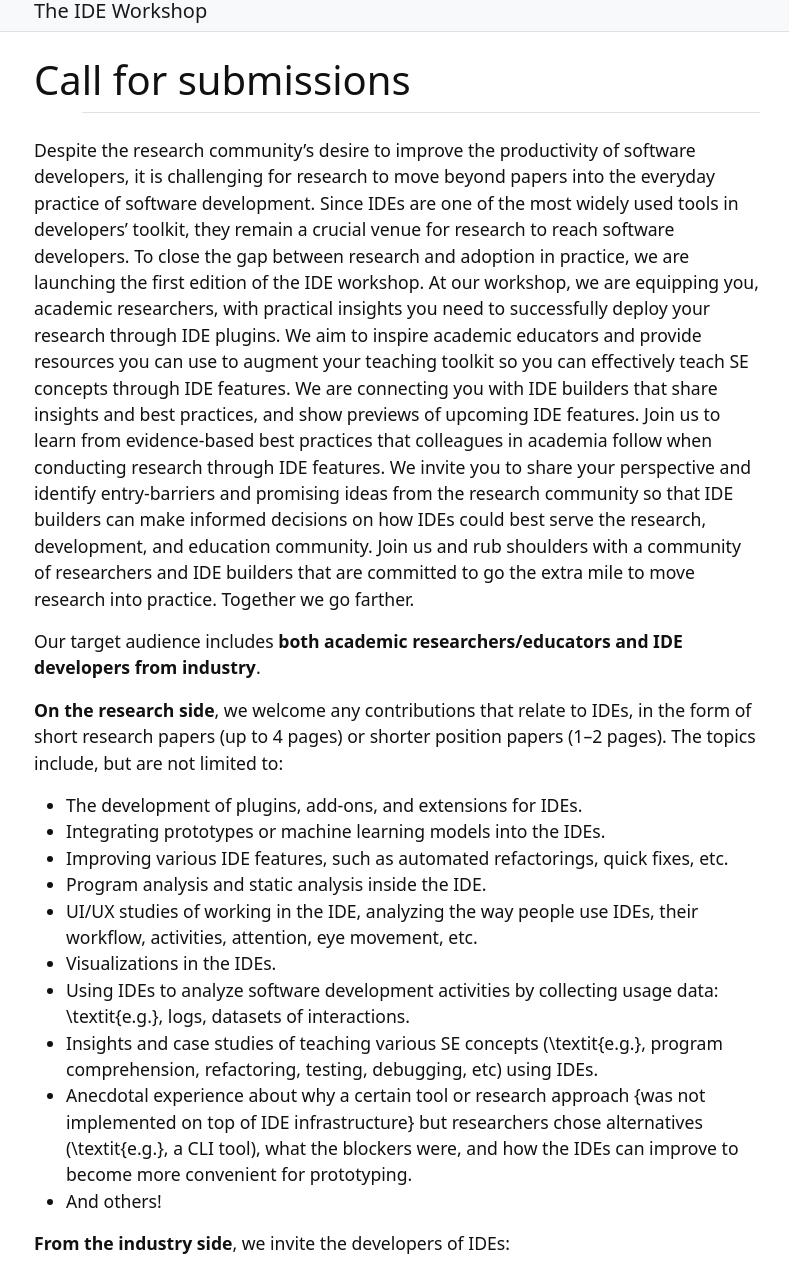
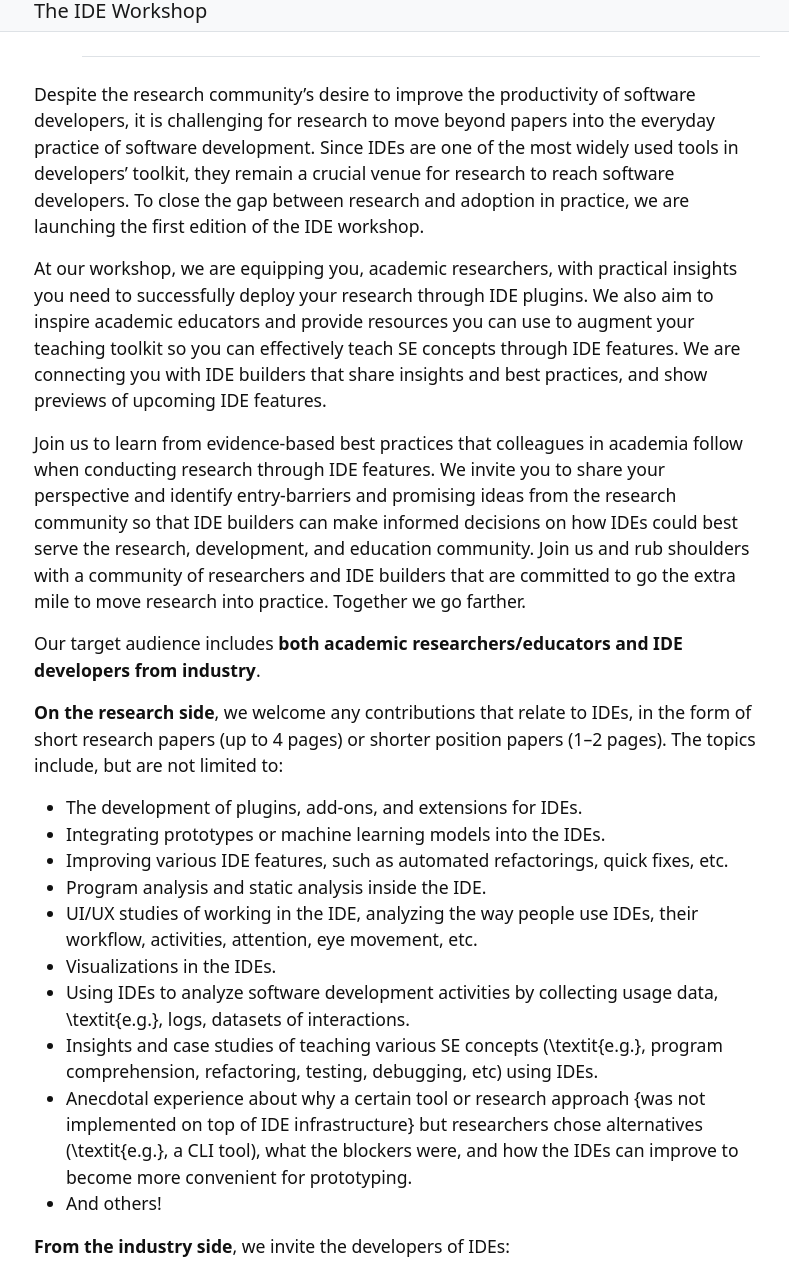
Before and after one commit to ide-workshop/ide-workshop.github.io, a Jekyll site: the page built from content/call-for-papers.md, in a window 1280 px wide and 1400 px high, cut to the strip 121-1400 px from the top of the window. Shown: the whole strip, without its empty margins (243-1032 px from the left). Built offline with Jekyll 4.4.1, drawn with Linux system fonts in a browser that asks for light colours; our own code applies the rules of GitHub Pages for plain Markdown files.

Commit message:
Updated CFS

```diff
--- a/content/call-for-papers.md
+++ b/content/call-for-papers.md
@@ -1,9 +1,8 @@
----
-title: Call for submissions
----
+Despite the research community’s desire to improve the productivity of software developers, it is challenging for research to move beyond papers into the everyday practice of software development. Since IDEs are one of the most widely used tools in developers’ toolkit, they remain a crucial venue for research to reach software developers. To close the gap between research and adoption in practice, we are launching the first edition of the IDE workshop.
 
-Despite the research community’s desire to improve the productivity of software developers, it is challenging for research to move beyond papers into the everyday practice of software development. Since IDEs are one of the most widely used tools in developers’ toolkit, they remain a crucial venue for research to reach software developers. To close the gap between research and adoption in practice, we are launching the first edition of the IDE workshop. At our workshop, we are equipping you, academic researchers,  with practical insights you need to successfully deploy your research through IDE plugins. We aim to inspire academic educators and provide resources you can use  to augment your teaching toolkit so you can effectively teach SE concepts through IDE features.
-We are connecting you with IDE builders that share insights and best practices, and show previews of upcoming IDE features. Join us to learn from evidence-based best practices that colleagues in academia follow when conducting research through IDE features. We invite you to share your perspective and identify entry-barriers and promising ideas from the research community so that IDE builders can make informed decisions on how IDEs could best serve the research, development, and education community. Join us and rub shoulders with a community of researchers and IDE builders that are committed to go the extra mile to move research into practice. Together we go farther.
+At our workshop, we are equipping you, academic researchers,  with practical insights you need to successfully deploy your research through IDE plugins. We also aim to inspire academic educators and provide resources you can use  to augment your teaching toolkit so you can effectively teach SE concepts through IDE features. We are connecting you with IDE builders that share insights and best practices, and show previews of upcoming IDE features.
+
+Join us to learn from evidence-based best practices that colleagues in academia follow when conducting research through IDE features. We invite you to share your perspective and identify entry-barriers and promising ideas from the research community so that IDE builders can make informed decisions on how IDEs could best serve the research, development, and education community. Join us and rub shoulders with a community of researchers and IDE builders that are committed to go the extra mile to move research into practice. Together we go farther.
 
 Our target audience includes **both academic researchers/educators and IDE developers from industry**.
 
@@ -15,7 +14,7 @@ Our target audience includes **both academic researchers/educators and IDE devel
 * Program analysis and static analysis inside the IDE.
 * UI/UX studies of working in the IDE, analyzing the way people use IDEs, their workflow, activities, attention, eye movement, etc.
 * Visualizations in the IDEs.
-* Using IDEs to analyze software development activities by collecting usage data: \textit{e.g.}, logs, datasets of interactions.
+* Using IDEs to analyze software development activities by collecting usage data, \textit{e.g.}, logs, datasets of interactions.
 * Insights and case studies of teaching various SE concepts (\textit{e.g.}, program comprehension, refactoring, testing, debugging, etc) using IDEs.
 * Anecdotal experience about why a certain tool or research approach {was not implemented on top of IDE infrastructure} but researchers chose alternatives (\textit{e.g.}, a CLI tool), what the blockers were, and how the IDEs can improve to become more convenient for prototyping.
 * And others!
```
Also changed, not shown: index.md (+6 -3 lines).
